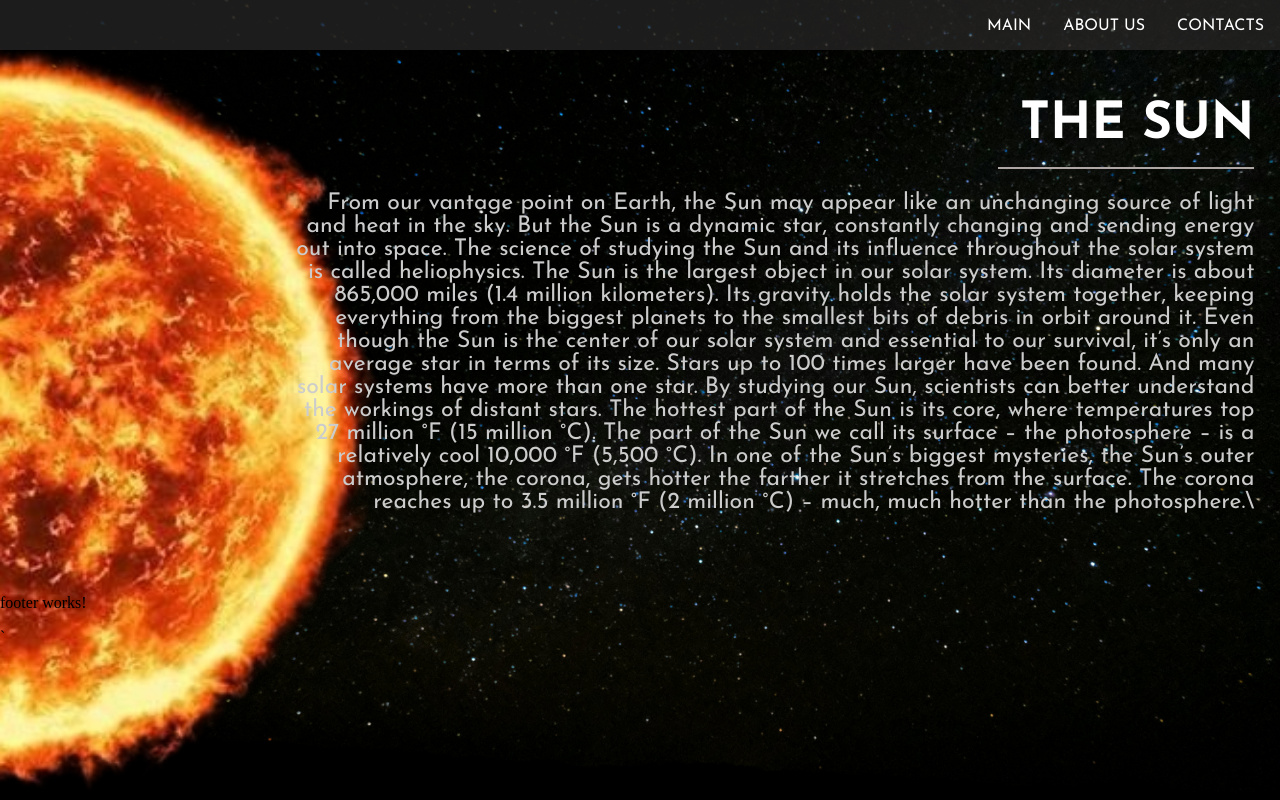
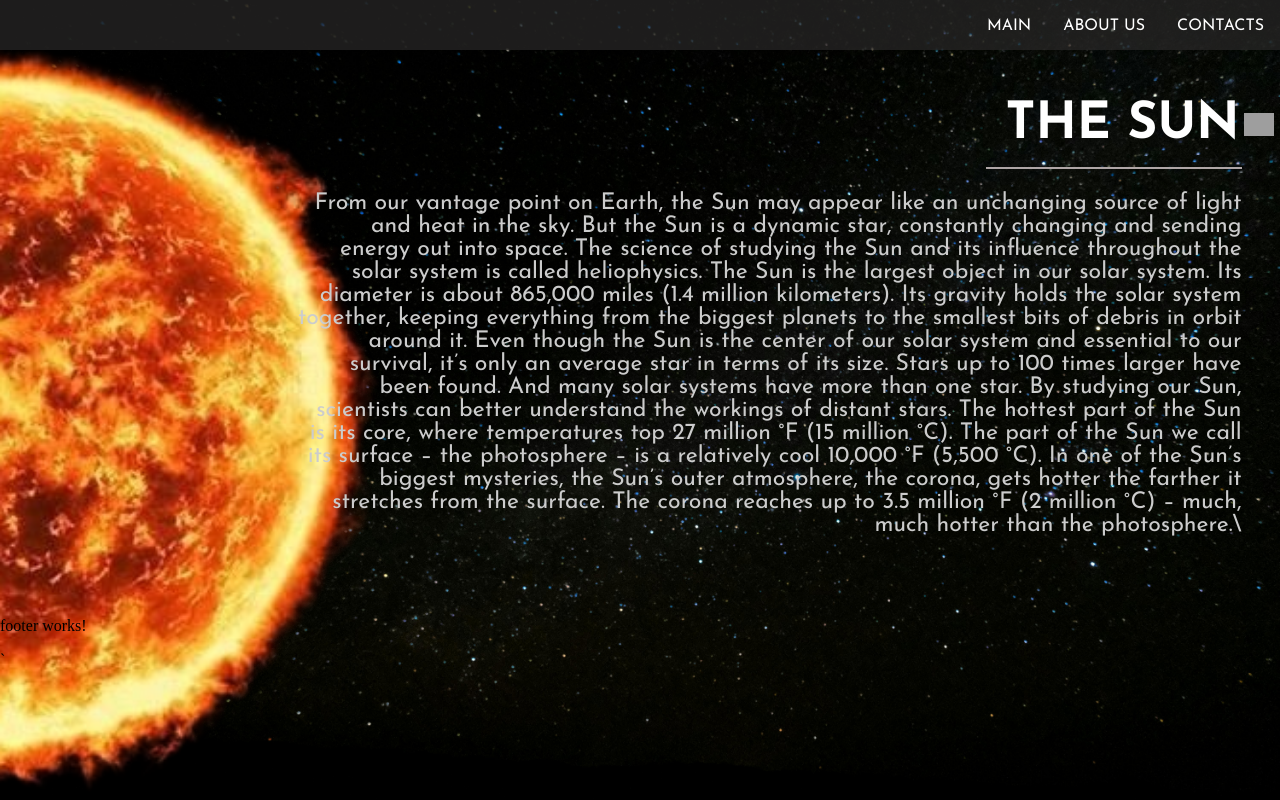
Before and after one commit to Felicitas12/NasaSpaceApp-FH1-Team, an Angular app: page /sun in a window 1280 px wide. Built offline with nearby package versions, Linux system fonts and the light colour scheme; grey boxes are pictures that could not be loaded.

Commit message:
sun done2

```diff
--- a/src/app/planets/sun/sun.component.css
+++ b/src/app/planets/sun/sun.component.css
@@ -1,13 +1,43 @@
 
 
 /* Заголовок по правому краю сверху */
+.header {
+    display: flex;
+    align-items: center;
+    justify-content: flex-end; /* Выровняем заголовок и стрелку по правому краю */
+}
+
 h1 {
-    text-align: right; /* Выровнять заголовок по правому краю */
-    color: white; /* Цвет заголовка */
-    margin: 5vh 2vw 0 0; /* Уменьшаем отступы сверху и снизу */
-    font-size: 4vw; /* Размер шрифта зависит от ширины окна просмотра */
+    text-align: right;
+    color: white;
+    margin: 5vh 0.3vw 0 0;
+    font-size: 4vw;
     font-family: 'Josefin Sans', sans-serif;
 }
+
+/* Стили для стрелки */
+.arrow-link {
+    display: inline-block;
+    margin-right: 0.5vw;
+    margin-top: 5vh;
+    text-decoration: none; /* Убираем стандартное подчеркивание */
+    border-bottom: 2px solid transparent; /* Добавляем прозрачное нижнее подчеркивание для анимации */
+    transition: border-color 0.3s ease; /* Эффект при наведении */
+    line-height: 0;
+}
+.arrow-link:hover {
+    border-bottom: 2px solid white; /* Подчеркивание стрелки при наведении */
+}
+
+.arrow-img {
+
+    transition: transform 0.3s ease; /* Эффект при наведении */
+}
+
+.arrow-img:hover {
+    transform: scale(1.2); /* Увеличиваем изображение при наведении */
+}
+
 
 /* Контейнер для двух колонок: левая с фото, правая с текстом */
 .content {
@@ -40,20 +70,19 @@ h1 {
     border: none; /* Убираем стандартную границу */
     height: 2px; /* Высота линии */
     background-color: rgb(175, 166, 166); /* Цвет линии */
-    margin: 2vh 0; /* Отступы сверху и снизу */
+    margin: 2vh; /* Отступы сверху и снизу */
     width: 20%; /* Ширина линии */
-    margin-right: 2vw; /* Отступ справа */
+    margin-right: 3vw; /* Отступ справа */
     margin-left: auto; /* Линия выровнена по правому краю */
 }
 /* Правая колонка с текстом */
 .right {
     font-family: 'Josefin Sans', sans-serif;
-
+    margin-right: 10vw;
     text-align: right; /* Выровнять текст по правому краю */
     color: #ccc; /* Светло-серый цвет для подзаголовка */
-    margin-right: 2vw; /* Отступ справа */
+    margin-right: 3vw; /* Отступ справа */
     font-size: 1.8vw; /* Относительный размер шрифта */
-    font-style: Robotic; /* Курсив для текста */
     margin-top: 1vh; /* Минимальный отступ сверху под заголовком */
     margin-bottom: 10vh; /* Явный отступ снизу */
     margin-left: 23vw; /* Отступ слева для текста */
--- a/src/app/planets/sun/sun.component.html
+++ b/src/app/planets/sun/sun.component.html
@@ -9,7 +9,12 @@
         <!-- Указываем путь к загруженному изображению -->
     </div>
 </div>
-<h1>THE SUN</h1> <!-- Заголовок по правому краю сверху -->
+<div class="header">
+    <h1>THE SUN</h1>
+    <a href="your-target-url" class="arrow-link" aria-label="Next Page">
+        <img src="../../assets/images/planets/arrow-right.png" alt="Arrow" style="width: 30px; height: auto;">
+    </a>
+</div>
 <hr class="line">
 <div class="right">
     <p>From our vantage point on Earth, the Sun may appear like an unchanging source of light and heat in the sky. But
```
